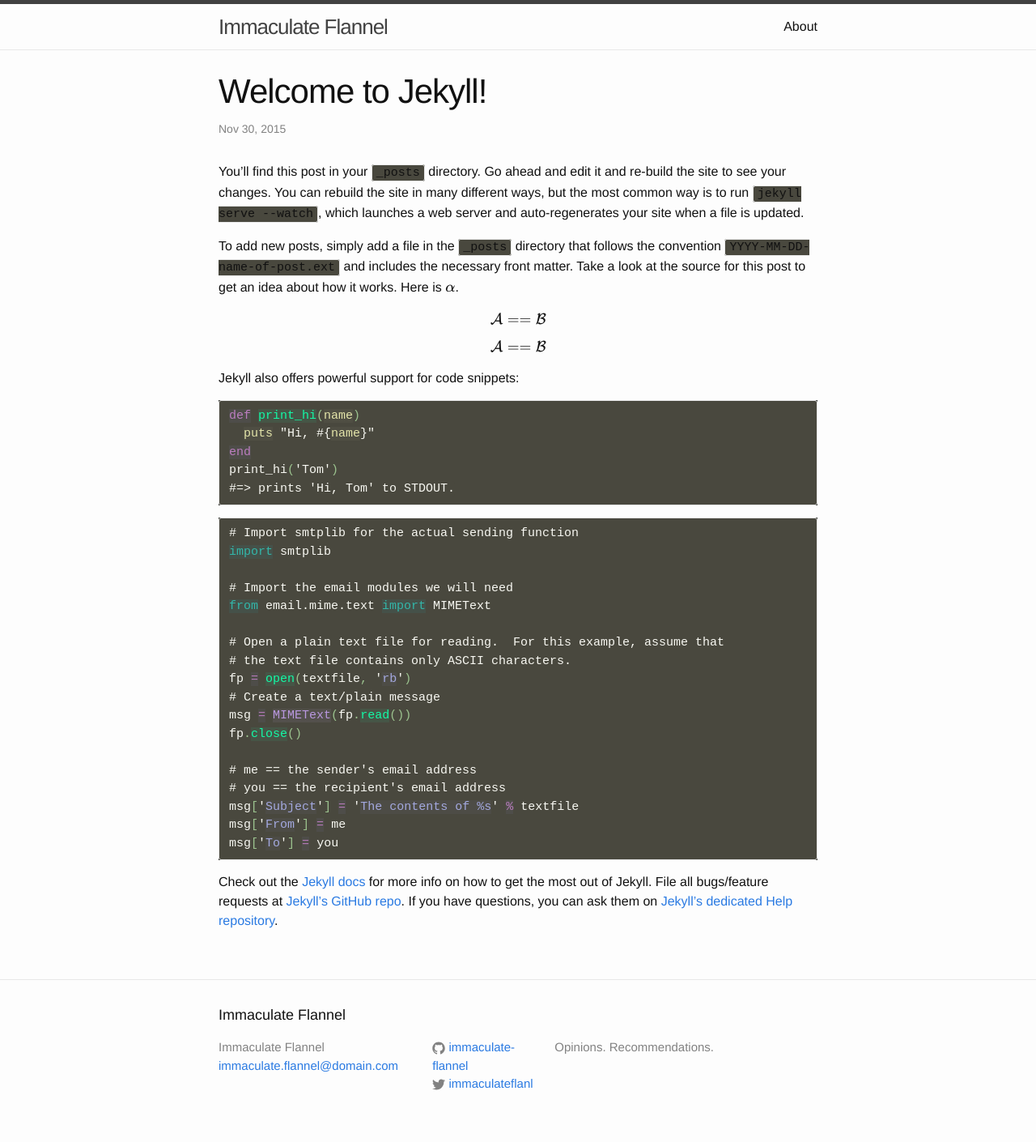
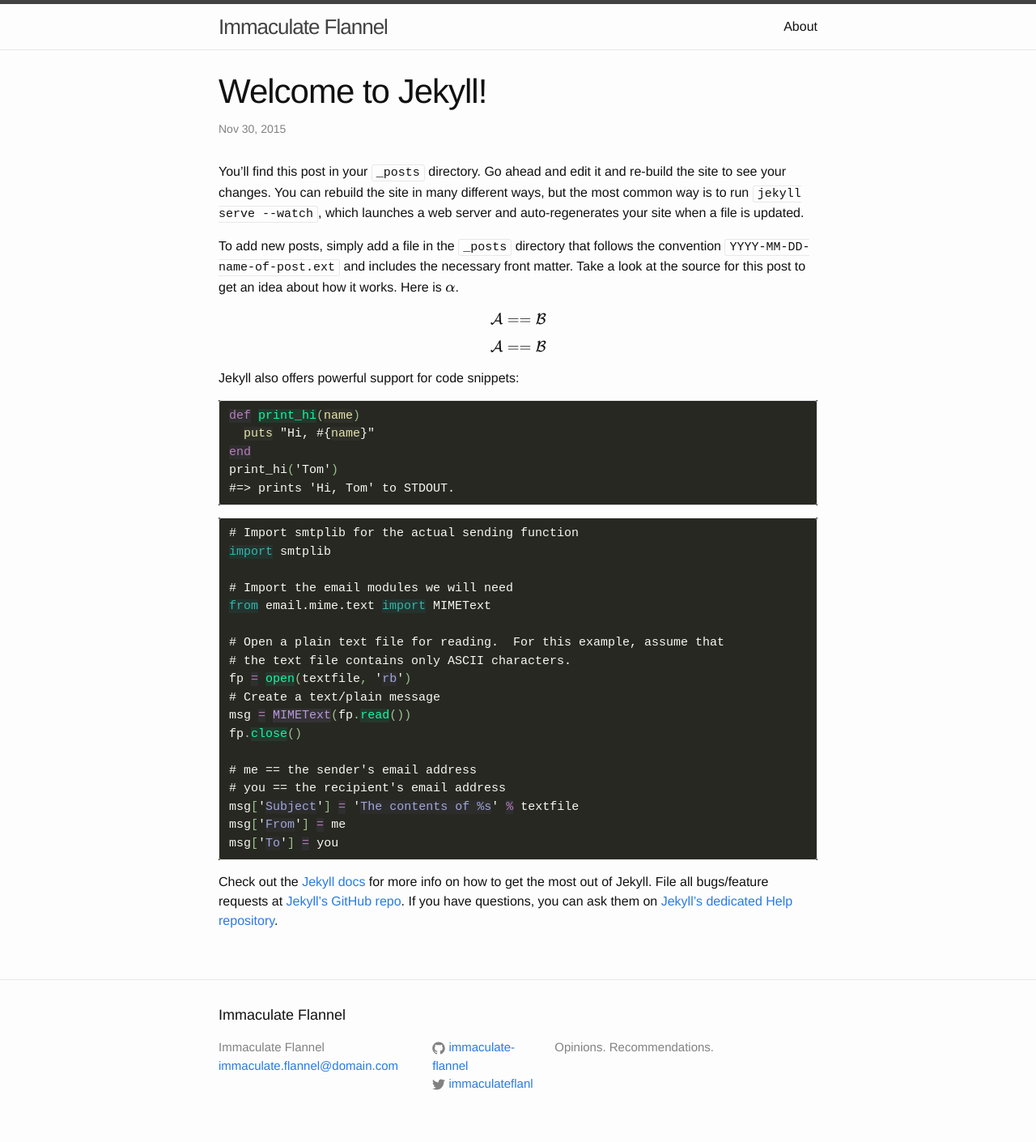
Before and after one commit to immaculate-flannel/immaculate-flannel.github.io, a Jekyll site: the page built from _posts/2015-11-30-welcome-to-jekyll.markdown, in a window 1280 px wide. Shown: the whole page at 81% size. Built offline with Jekyll 4.4.1, drawn with Linux system fonts in a browser that asks for light colours; formulas are drawn with MathJax 3.

Commit message:
syntax highlighting

```diff
--- a/_sass/_base.scss
+++ b/_sass/_base.scss
@@ -130,7 +130,7 @@ code {
     font-size: 15px;
     border: 1px solid $grey-color-light;
     border-radius: 3px;
-    background-color: #49483e;
+    // background-color: #49483e;
     // background-color: #272822;
     // color: #f8f8f2;
 }
```
